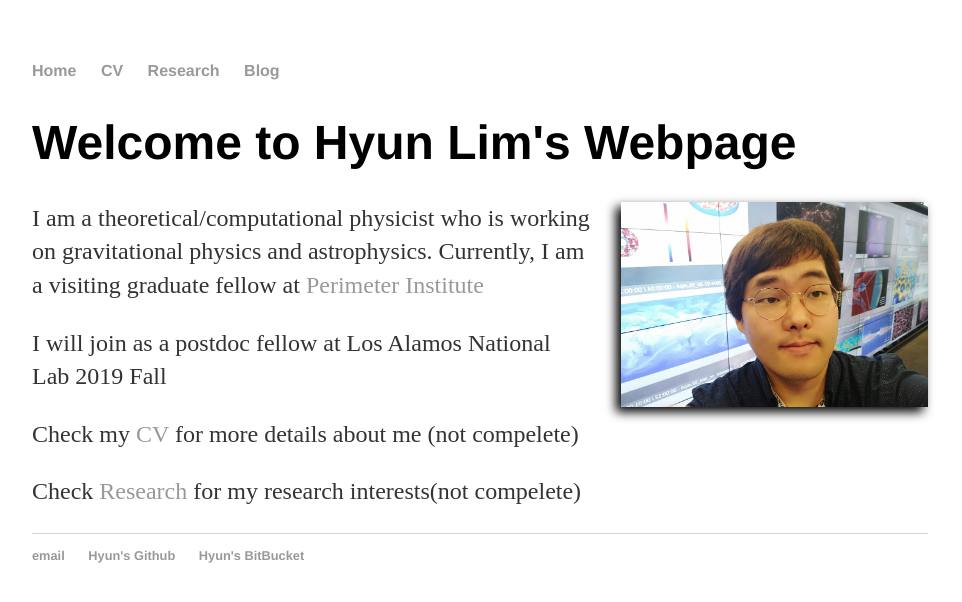
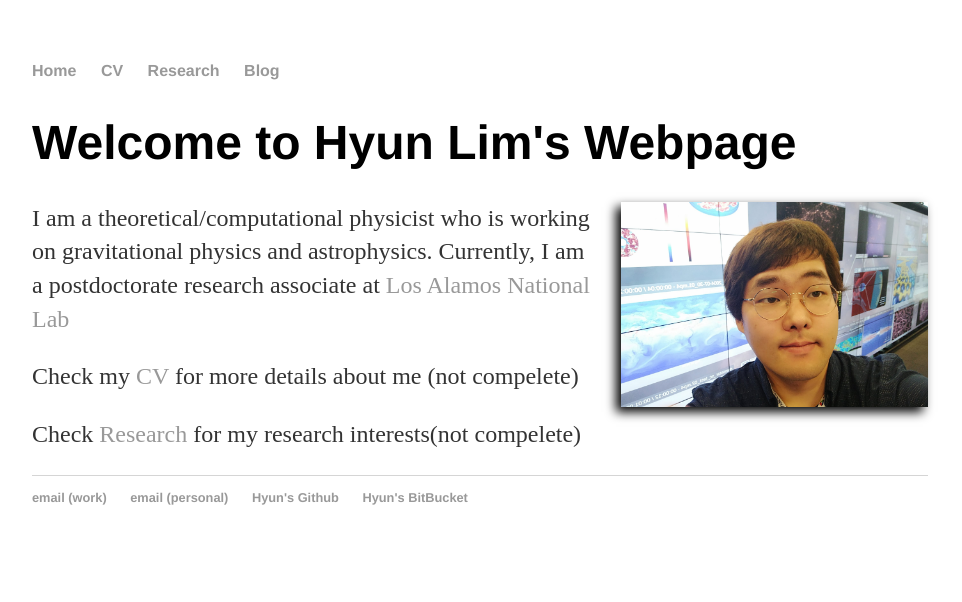
Before and after one commit to hlim88/hlim88.github.io, a Jekyll site: the page built from index.html, in a window 1280 px wide. Shown: the top 602 px of the page, without its empty margins (160-1122 px from the left). Built offline with Jekyll 4.4.1, drawn with Linux system fonts in a browser that asks for light colours.

Commit message:
update my webpage

```diff
--- a/_layouts/default.html
+++ b/_layouts/default.html
@@ -28,7 +28,8 @@
 
   <footer>
    <ul>
-   <li><a href="mailto:hylim1988@gmail.com">email</a></li>
+   <li><a href="mailto:hyunlim@lanl.gov">email (work)</a></li>
+   <li><a href="mailto:hylim1988@gmail.com">email (personal)</a></li>
    <li><a href="https://github.com/hlim88">Hyun's Github</a></li>
    <li><a href="https://bitbucket.org/hyun_lim">Hyun's BitBucket</a></li>
    </ul>
--- a/index.html
+++ b/index.html
@@ -8,10 +8,9 @@ title: Hyun Lim
            <p><img src="images/hlim.jpg" alt="Hyun Lim" width="307" height="205" class="align_right shadow"/>
           <!-- <p><img src="images/hlim.jpg" alt="Hyun Lim" style='height: 30%; width: 30%; object-fit: scale-down' class="align_right shadow"/>-->
 			I am a theoretical/computational physicist who is working on
-            gravitational physics and astrophysics. Currently, I am a visiting
-            graduate fellow at
-            <a href="https://www.perimeterinstitute.ca">Perimeter Institute</a> </p>
-            <p> I will join as a postdoc fellow at Los Alamos National Lab 2019 Fall </p>
+            gravitational physics and astrophysics. Currently, I am a postdoctorate
+            research associate at
+            <a href="https://ccsweb.lanl.gov/astro/index.html">Los Alamos National Lab</a> </p>
 			<p>Check my <a href="/cv">CV</a> for more details about me (not compelete)</p>
 		    <p>Check <a href="/research">Research</a> for my research interests(not compelete)</p>
 		</div>
```
Also changed, not shown: cv/index.html (+5 -2 lines).
